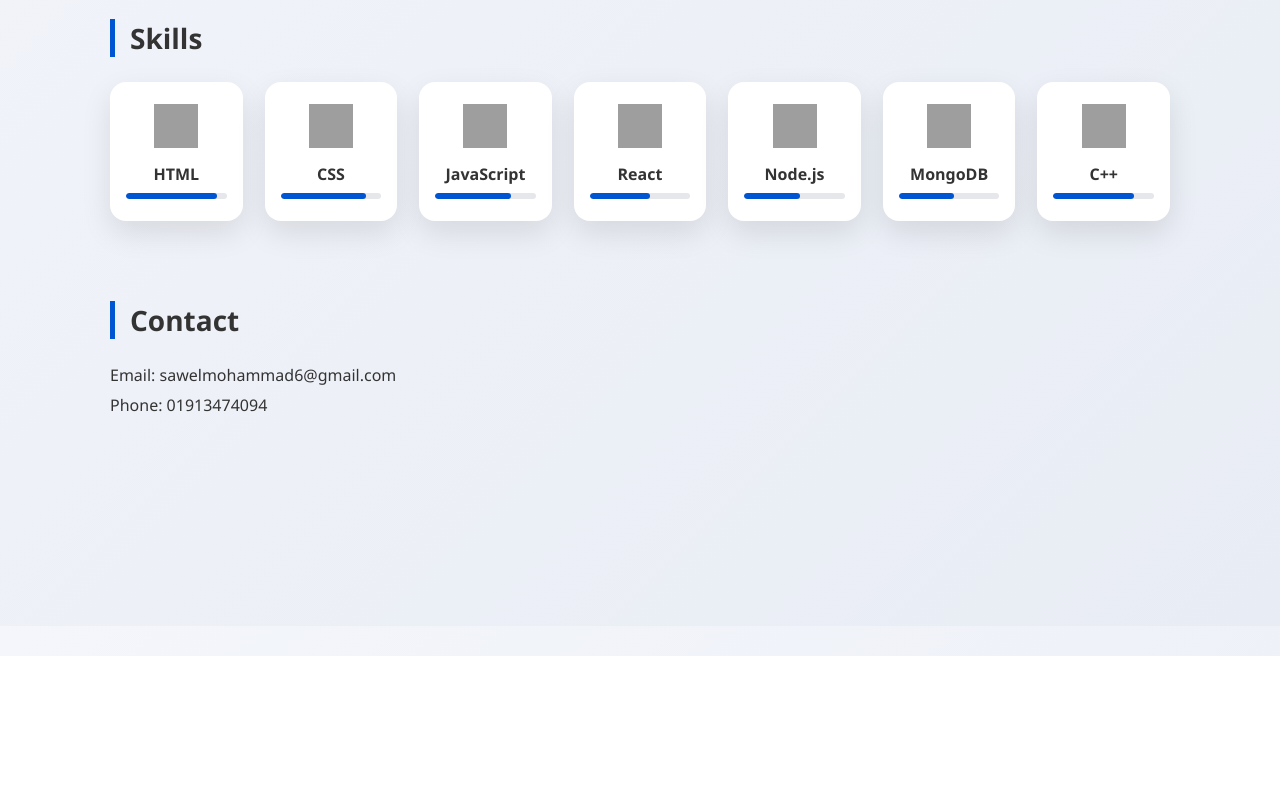
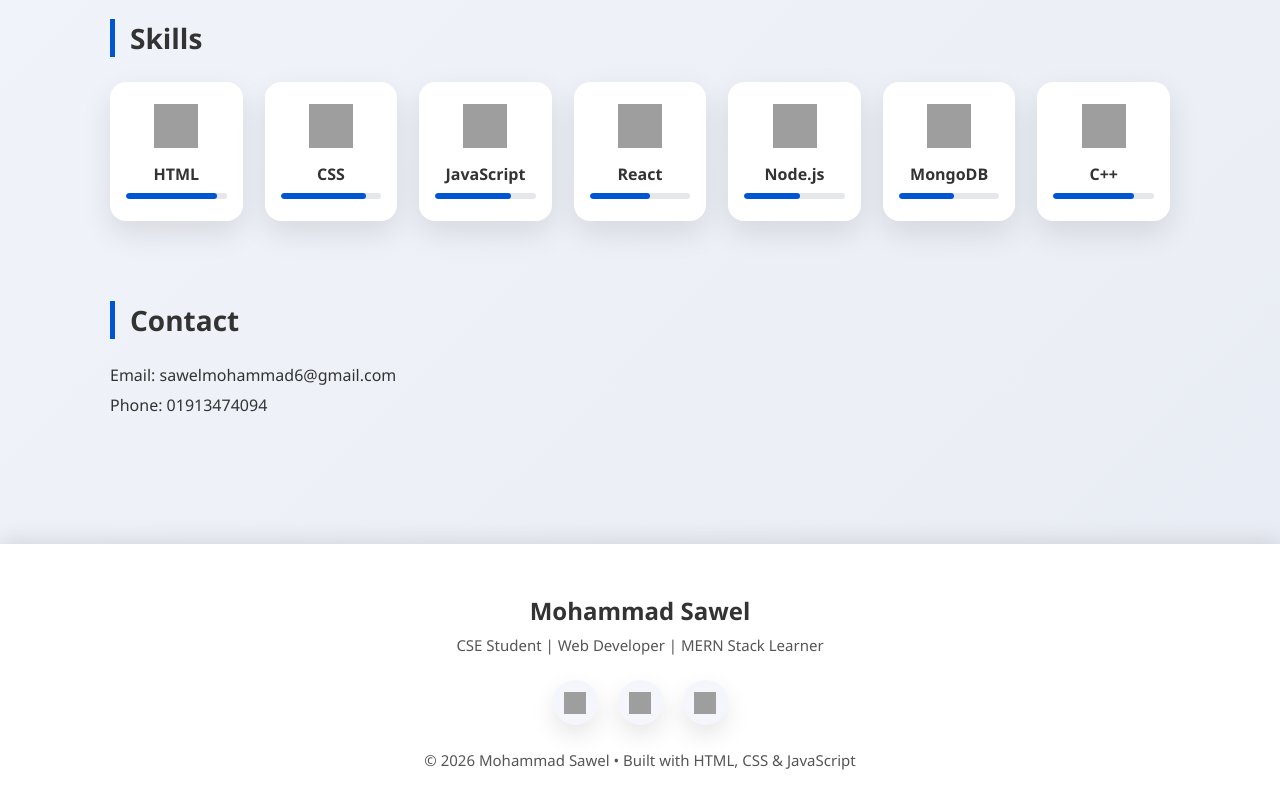
Before and after one commit to sawelmohammad6/sawel-portfolio, a plain HTML site: page index.html in a window 1280 px wide. Shown: the part 884-1684 px from the top of the page. Before the commit the page ends 1540 px from the top, so only its background shows below. Drawn offline with Linux system fonts and the light colour scheme; grey boxes are pictures that could not be loaded.

Commit message:
final push

```diff
--- a/index.html
+++ b/index.html
@@ -143,9 +143,36 @@
 
 </div>
 
-<footer>
-  © 2026 Mohammad Sawel • HTML & CSS Portfolio
+<footer class="footer">
+  <div class="footer-content">
+
+    <h3>Mohammad Sawel</h3>
+    <p>CSE Student | Web Developer | MERN Stack Learner</p>
+
+    <div class="social-links">
+      <!-- Facebook -->
+      <a href="https://www.facebook.com/sawelmohammad98" target="_blank" aria-label="Facebook">
+        <img src="https://cdn.jsdelivr.net/gh/devicons/devicon/icons/facebook/facebook-original.svg" alt="Facebook">
+      </a>
+
+      <!-- WhatsApp -->
+      <a href="https://wa.me/+8801913474094" target="_blank" aria-label="WhatsApp">
+        <img src="https://upload.wikimedia.org/wikipedia/commons/6/6b/WhatsApp.svg" alt="WhatsApp">
+      </a>
+
+      <!-- LinkedIn -->
+      <a href="https://www.linkedin.com/in/mohammad-sawel-2876a62ab/" target="_blank" aria-label="LinkedIn">
+        <img src="https://cdn.jsdelivr.net/gh/devicons/devicon/icons/linkedin/linkedin-original.svg" alt="LinkedIn">
+      </a>
+    </div>
+
+    <p class="footer-bottom">
+      © 2026 Mohammad Sawel • Built with HTML, CSS & JavaScript
+    </p>
+
+  </div>
 </footer>
+
 
 <script src="script.js"></script>
 </body>
--- a/style.css
+++ b/style.css
@@ -300,15 +300,64 @@ section h2 {
 }
 
 /* =====================
-   FOOTER
+   FOOTER (ADVANCED)
 ===================== */
-footer {
+.footer {
+  background: var(--card);
+  padding: 50px 20px 30px;
   margin-top: 80px;
-  padding: 30px;
-  background: var(--card);
+  box-shadow: 0 -5px 20px var(--shadow);
+}
+
+.footer-content {
+  max-width: 1100px;
+  margin: auto;
   text-align: center;
+}
+
+.footer h3 {
+  font-size: 24px;
+  margin-bottom: 8px;
+}
+
+.footer p {
   color: var(--sub);
-  box-shadow: 0 -5px 15px var(--shadow);
+  font-size: 15px;
+}
+
+.social-links {
+  margin: 25px 0;
+  display: flex;
+  justify-content: center;
+  gap: 20px;
+}
+
+.social-links a {
+  width: 45px;
+  height: 45px;
+  background: var(--bg);
+  border-radius: 50%;
+  display: flex;
+  align-items: center;
+  justify-content: center;
+  box-shadow: 0 10px 25px var(--shadow);
+  transition: transform 0.3s ease, box-shadow 0.3s ease;
+}
+
+.social-links a:hover {
+  transform: translateY(-6px);
+  box-shadow: 0 18px 35px var(--shadow);
+}
+
+.social-links img {
+  width: 22px;
+  height: 22px;
+}
+
+.footer-bottom {
+  margin-top: 25px;
+  font-size: 14px;
+  color: var(--sub);
 }
 
 /* =====================
@@ -339,4 +388,7 @@ footer {
   .hero img {
     margin-top: 25px;
   }
+  .footer h3 {
+    font-size: 20px;
+  }
 }
```
